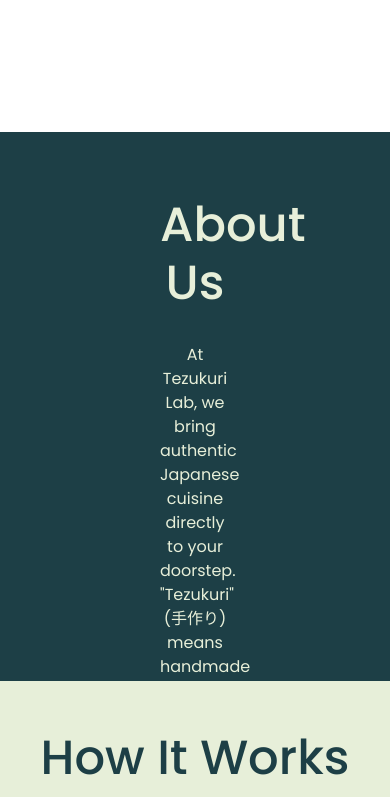
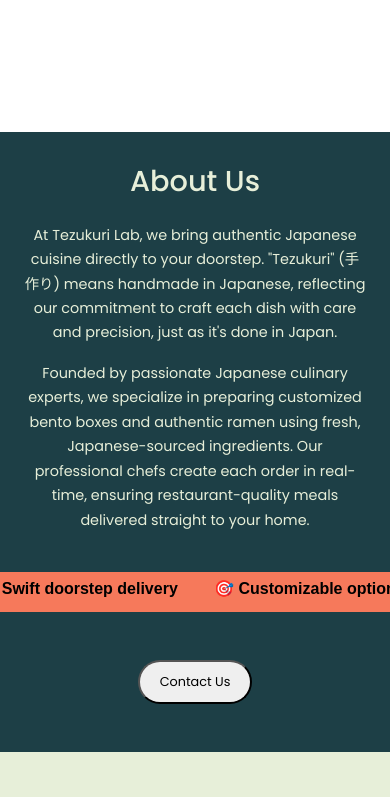
Before and after one commit to beaquino18/ramyun, a website: page index.html in a window 390 px wide. Shown: the part 2400-3197 px from the top of the page. Drawn offline with nearby package versions, Linux system fonts and the light colour scheme; a web font is replaced by a local one.

Commit message:
redesign about us homepage

```diff
--- a/styles/home.css
+++ b/styles/home.css
@@ -54,12 +54,15 @@
 /* ========= ABOUT US SECTION =========== */
 .content-container {
   position: relative;
-  height: 65vh;
+  min-height: 65vh;
   margin-top: 100vh;
   background: white;
   color: #e7efd9;
   z-index: 3;
   background-color: #1d3f46;
+  display: flex;
+  flex-direction: column;
+  justify-content: space-between;
 }
 
 .company-info {
@@ -76,9 +79,49 @@
   margin-bottom: 2rem;
 }
 
+.company-info p {
+  font-size: 1rem;
+}
+
 .fade-in {
   opacity: 1;
 }
+
+@media (max-width: 768px) {
+  .content-container {
+    min-height: auto;
+    padding-bottom: 2rem;
+  }
+
+  .company-info {
+    padding: 3rem 3rem 2rem 3rem;
+  }
+
+  .company-info h2 {
+    font-size: 2rem;
+    margin-bottom: 1.5rem;
+  }
+
+  .company-info p {
+    font-size: 0.95rem;
+    line-height: 1.7;
+  }
+}
+
+@media (max-width: 480px) {
+  .company-info {
+      padding: 2rem 1.5rem 1.5rem 1.5rem;
+  }
+
+  .company-info h2 {
+      font-size: 1.8rem;
+  }
+
+  .company-info p {
+      font-size: 0.9rem;
+  }
+}
+
 
 /* ============== TICKER ================ */
 body { margin: 0; }
@@ -151,7 +194,7 @@
   justify-content: center;
   margin-left: auto;
   margin-right: auto;
-  margin-bottom: 5rem;
+  margin-bottom: 1rem;
 }
 
 .contact-button:hover {
```
